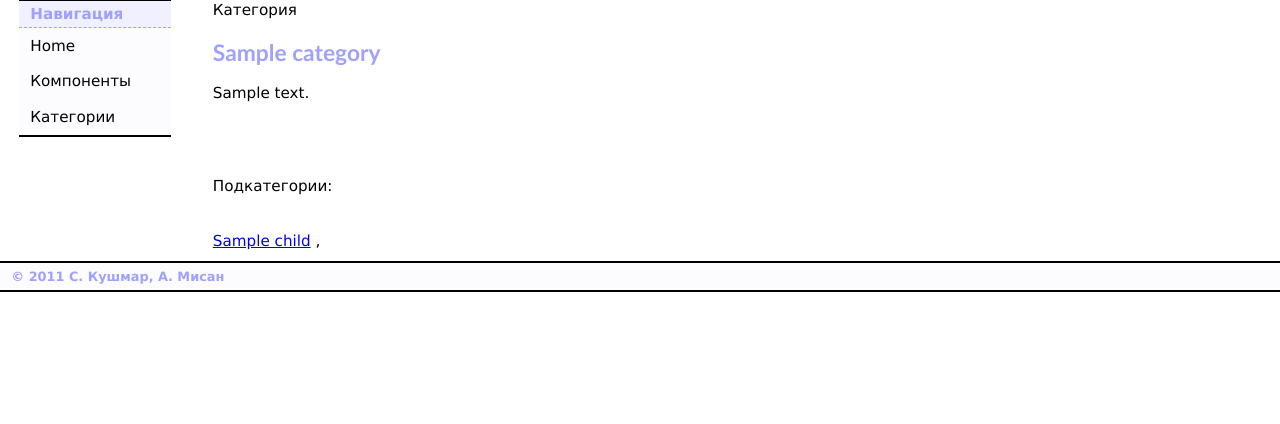
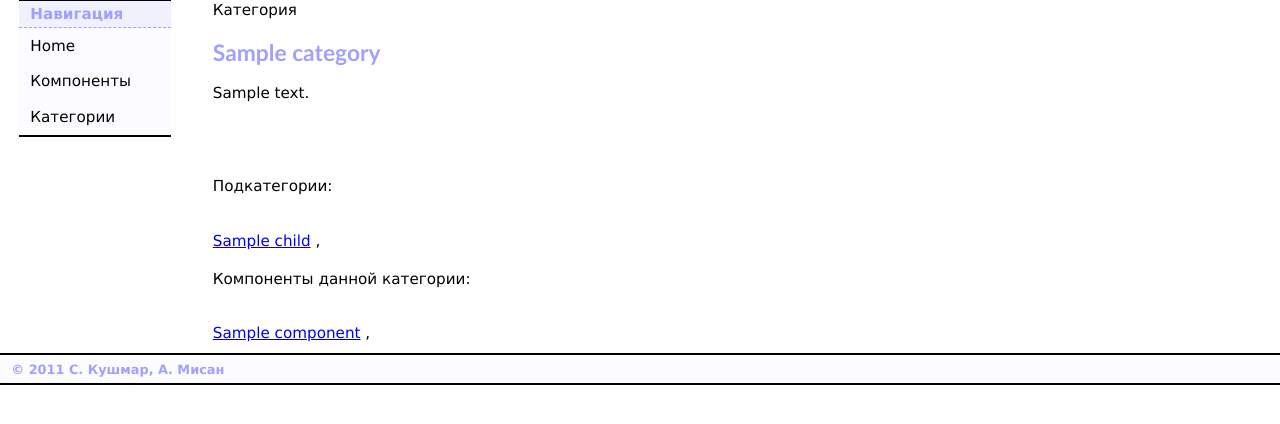
Before and after one commit to childRon/IP-LIB-SERV, a Python web app: template src/iplib/app/templates/category.html in a window 1280 px wide. Shown: the part 150-574 px from the top of the page. Run offline with Jinja, Linux system fonts and the light colour scheme; the template is opened without the code that fills it: most values are stand-ins (such as "Sample title", 1, 10 or a date in 2020).

Commit message:
add components to category

```diff
--- a/src/iplib/app/templates/category.html
+++ b/src/iplib/app/templates/category.html
@@ -10,4 +10,13 @@
            {% if not forloop.last %}, {% endif %}
       {% endfor %}
    {% endif %}
+
+    {% if category.componentdefinition_set.all %}
+        <p>Компоненты данной категории:</p>
+        {% for component in category.componentdefinition_set.all %}
+             <a href="component/{{ component.short_name }}/">{{ component.title }}</a>
+            {% if not forloop.last %}, {% endif %}
+        {% endfor %}
+    {% endif %}
+
 {% endblock %}
--- a/src/iplib/app/urls.py
+++ b/src/iplib/app/urls.py
@@ -12,6 +12,9 @@ urlpatterns = patterns('',
     url(r'^category/(\d+)/$', category),
     url(r'^component/[A-Za-z]+/category/(\d+)/$', category),
     url(r'^component/[A-Za-z]+/version/[\d*[.]+]*/category/(\d+)/$', category),
+    url(r'^category/\d+/component/([A-Za-z]+)/$', component),
+    url(r'^component/[A-Za-z]+/category/\d+/component/([A-Za-z]+)/$', component),
+    url(r'^component/[A-Za-z]+/version/[\d*[.]+]*/category/\d+/component/([A-Za-z]+)/$', component),
     url(r'^component/([A-Za-z]+)/version/([\d*[.]+]*)/download/$', download),
     )
 
```
Also changed, not shown: 2 other files.
